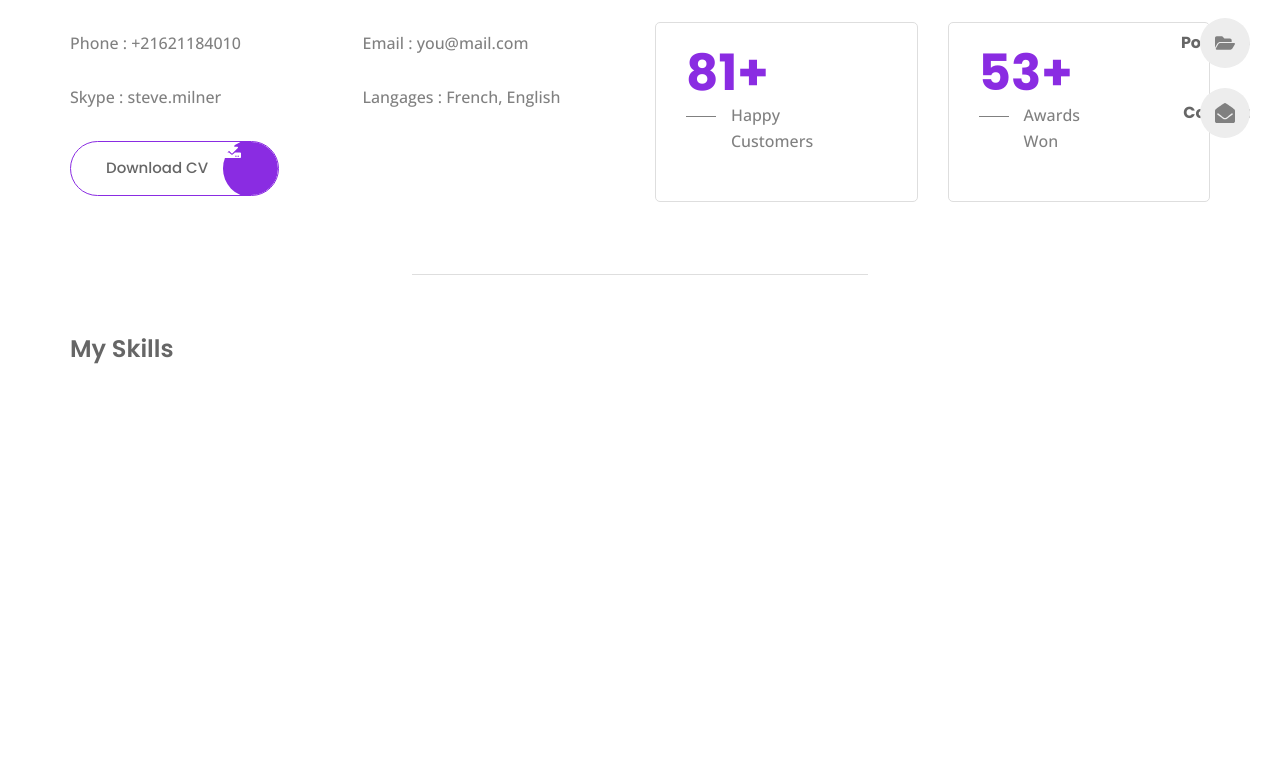
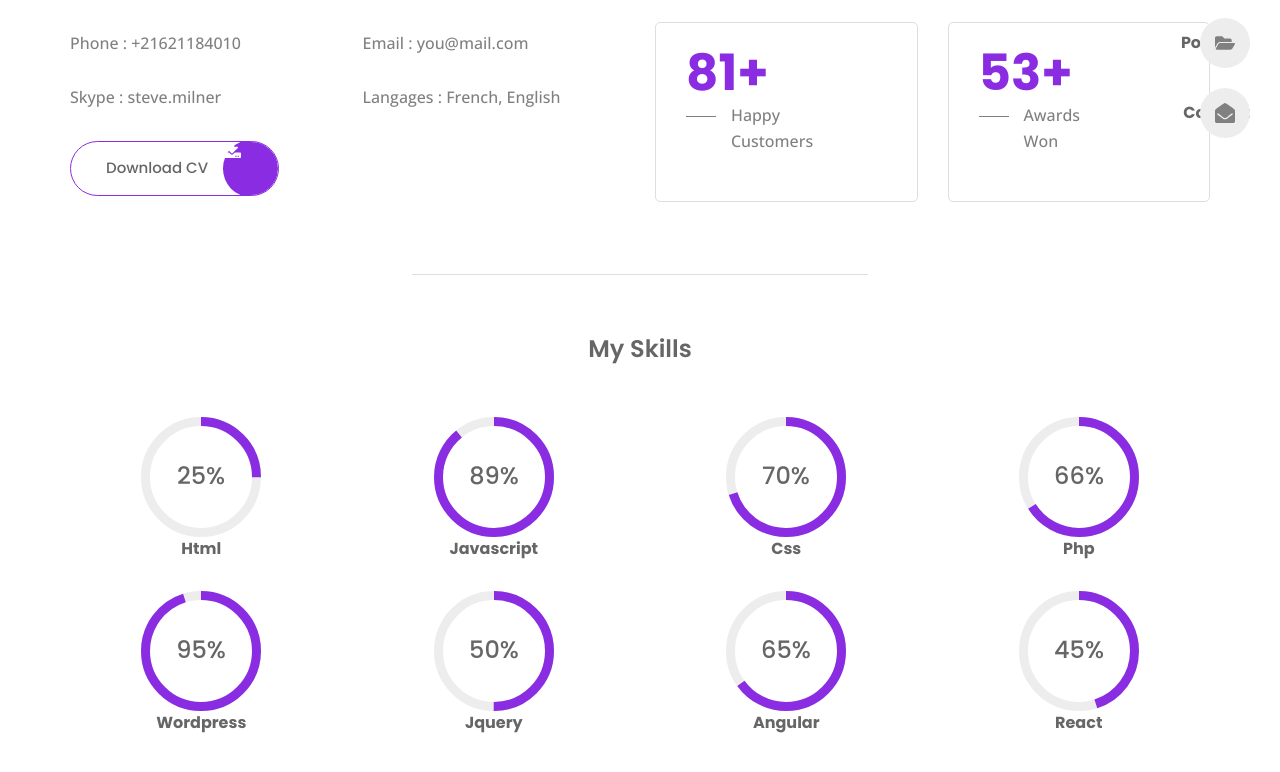
Before and after one commit to smshaown/portfolio, a React (Vite) app: page /about in a window 1280 px wide. Shown: the part 392-1164 px from the top of the page. Before the commit the page ends 839 px from the top, so only its background shows below. Built offline with nearby package versions, Linux system fonts and the light colour scheme.

Commit message:
skills done

```diff
--- a/package.json
+++ b/package.json
@@ -14,6 +14,7 @@
     "localforage": "^1.10.0",
     "match-sorter": "^6.3.1",
     "react": "^18.2.0",
+    "react-circular-progressbar": "^2.1.0",
     "react-dom": "^18.2.0",
     "react-icons": "^4.9.0",
     "react-router-dom": "^6.13.0",
--- a/src/components/Skills.jsx
+++ b/src/components/Skills.jsx
@@ -1,10 +1,24 @@
 import React from 'react';
+import { skills } from '../data';
+import { CircularProgressbar } from 'react-circular-progressbar';
+import 'react-circular-progressbar/dist/styles.css';
 
 const Skills = () => {
+
     return (
-        <div>
+        <>
+            {skills.map(({title, percentage}, index) => {
+                return(
+                    <div className="progress__box" key={index}>
+                        <div className="progress__circle">
+                            <CircularProgressbar strokeWidth={7.5} text={`${percentage}%`} value={percentage} />
+                        </div>
 
-        </div>
+                        <h3 className='skills__title mt-2'>{title}</h3>
+                    </div>
+                )
+            })}
+        </>
     );
 };
 
--- a/src/pages/About/About.css
+++ b/src/pages/About/About.css
@@ -60,3 +60,45 @@
     max-width: 40%;
     margin: 72px auto 56px;
 }
+
+
+.skills__container{
+    grid-template-columns: repeat(4, 1fr);
+    justify-items: center;
+    row-gap: 48px;
+    text-align: center;
+}
+
+.progress__circle {
+    width: 120px;
+    height: 120px;
+}
+
+.subtitle__center{
+    text-align: center;
+    margin-bottom: 50px;
+}
+
+.CircularProgressbar-path{
+    stroke: var(--first-color) !important;
+    stroke-linecap: butt !important;
+}
+
+.CircularProgressbar-trail {
+    stroke: var(--container-color) !important;
+}
+
+.CircularProgressbar-text{
+    fill: var(--title-color) !important;
+    font-family: var(--second-font);
+    font-size: var(--large-font-size);
+}
+
+
+.skills-text{
+    font-family: var(--body-font);
+    font-size: var(--normal-font-size);
+    font-weight: var(--weight-400);
+    text-align: center;
+    margin-top: 24px;
+}
```
Also changed, not shown: 1 other file (tests, documents, lock files or other folders).
